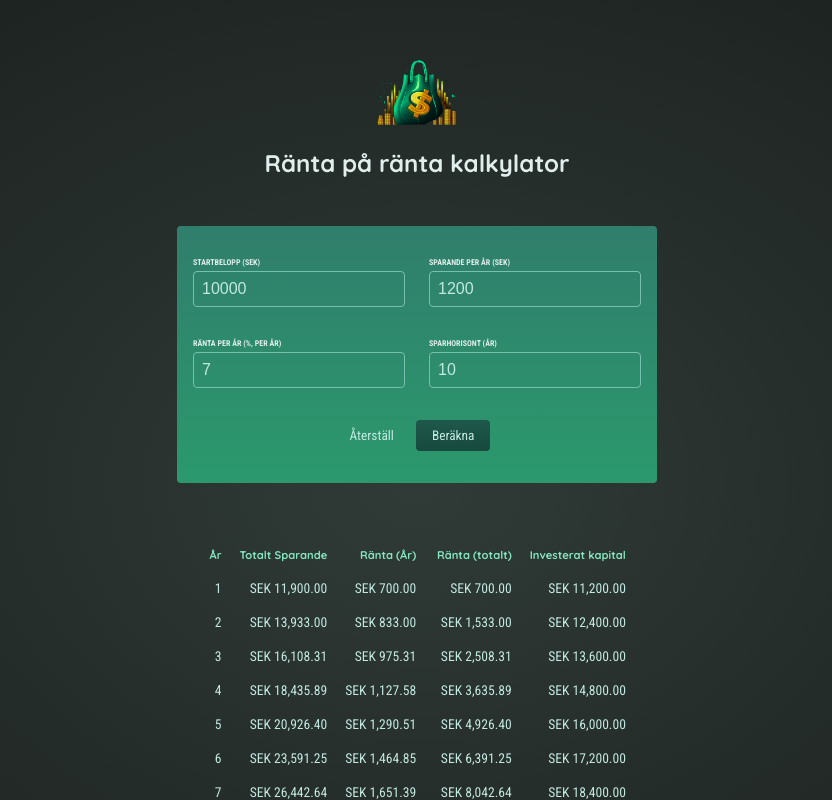
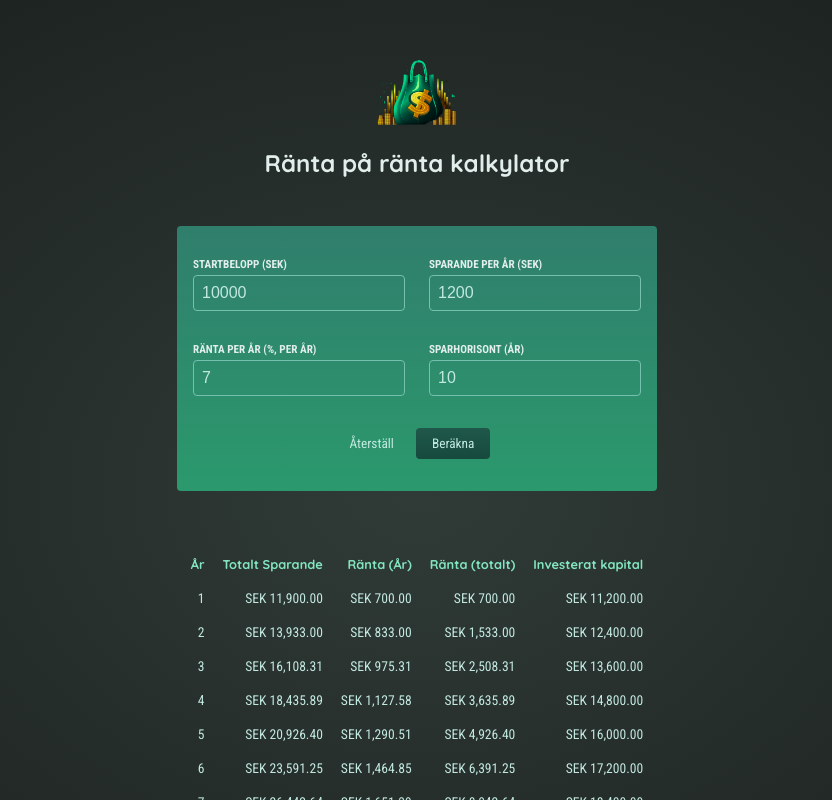
Before and after one commit to angryconsultant/InvestmentCalculator, a React (Create React App) app: page / in a window 1280 px wide. Both pictures are taken after a click on the button "Beräkna". Shown: the top 800 px of the page, without its empty margins (223-1055 px from the left). Built offline with nearby package versions, Linux system fonts and the light colour scheme.

Commit message:
Increase font size

```diff
--- a/src/components/InvestmentForm.module.css
+++ b/src/components/InvestmentForm.module.css
@@ -18,7 +18,7 @@
     display: block;
     margin-bottom: 0.25rem;
     font-family: 'Roboto Condensed', sans-serif;
-    font-size: 0.5rem;
+    font-size: 0.7rem;
     font-weight: bold;
     text-transform: uppercase;
   }
--- a/src/components/InvestmentResults.module.css
+++ b/src/components/InvestmentResults.module.css
@@ -9,7 +9,7 @@
   }
 
   .result thead {
-    font-size: 0.7rem;
+    font-size: 0.8rem;
     color: #83e6c0;
   }
 
```
